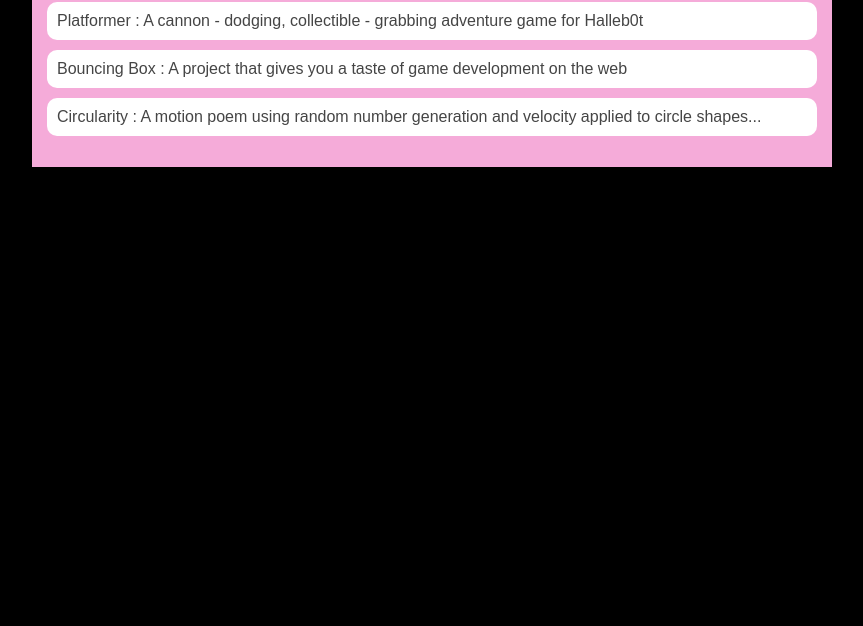
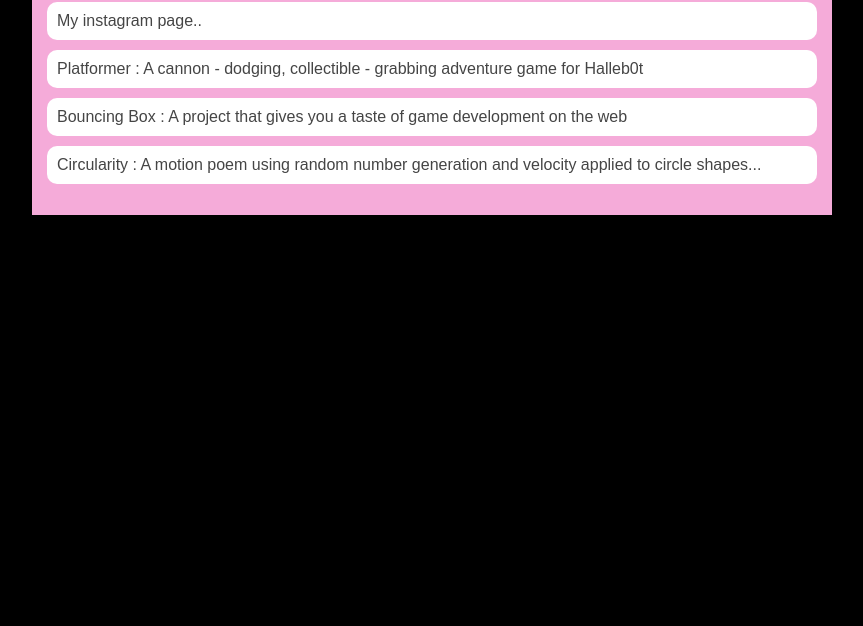
Before and after one commit to DopeB9y/-DopeB9y-.github.io, a plain HTML site: page portfolio.html in a window 1280 px wide. Shown: the part 174-800 px from the top of the page, without its empty margins (208-1071 px from the left). Drawn offline with Linux system fonts and the light colour scheme.

Commit message:
add portfolio.html file

```diff
--- a/portfolio.html
+++ b/portfolio.html
@@ -23,6 +23,7 @@
             <div class="content">
                 <h1>Portfolio</h1>
                 <ul id="portfolio">
+                    <li><a href="https://www.instagram.com/dopeb9y/"> My instagram page..</a></li>
                     <li><a href="projects/platformer/">Platformer : A cannon - dodging, collectible - grabbing adventure game for Halleb0t</a></li>
                     <li><a href="projects/bouncing-box/">Bouncing Box : A project that gives you a taste of game development on the web </a></li>
                     <li><a href="projects/circularity/">Circularity : A motion poem using random number generation and velocity applied to circle shapes...</a></li>
```
Also changed, not shown: index.html (+4 -0 lines).
